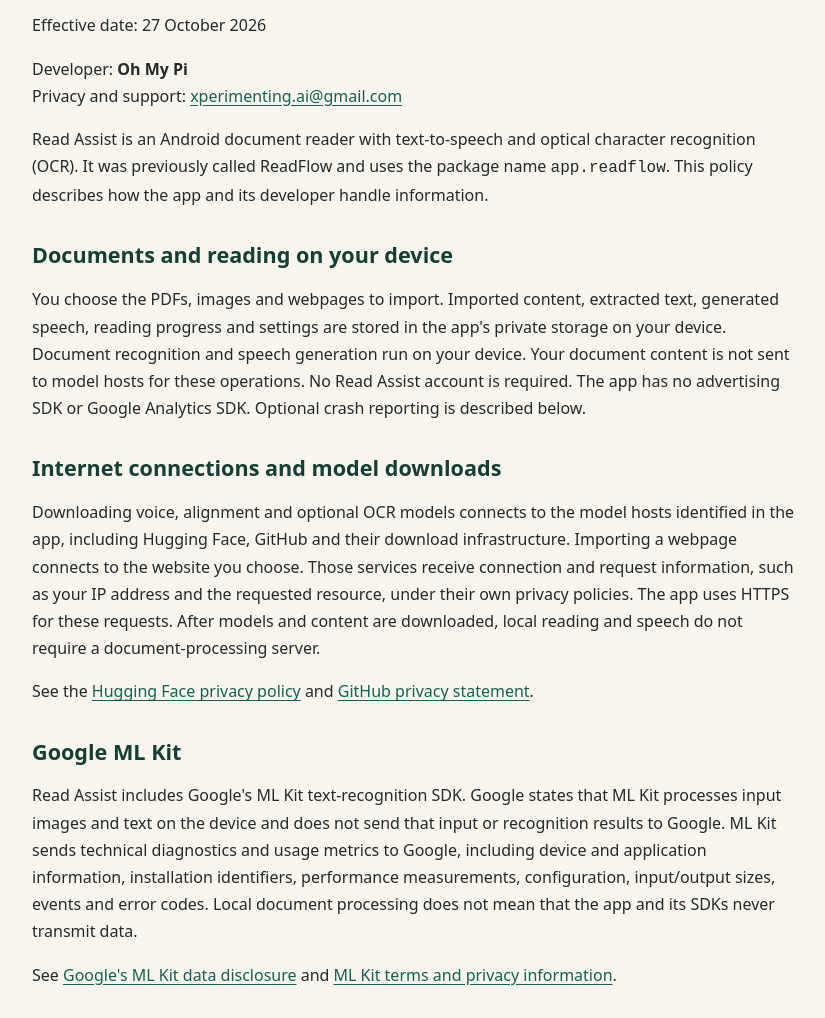
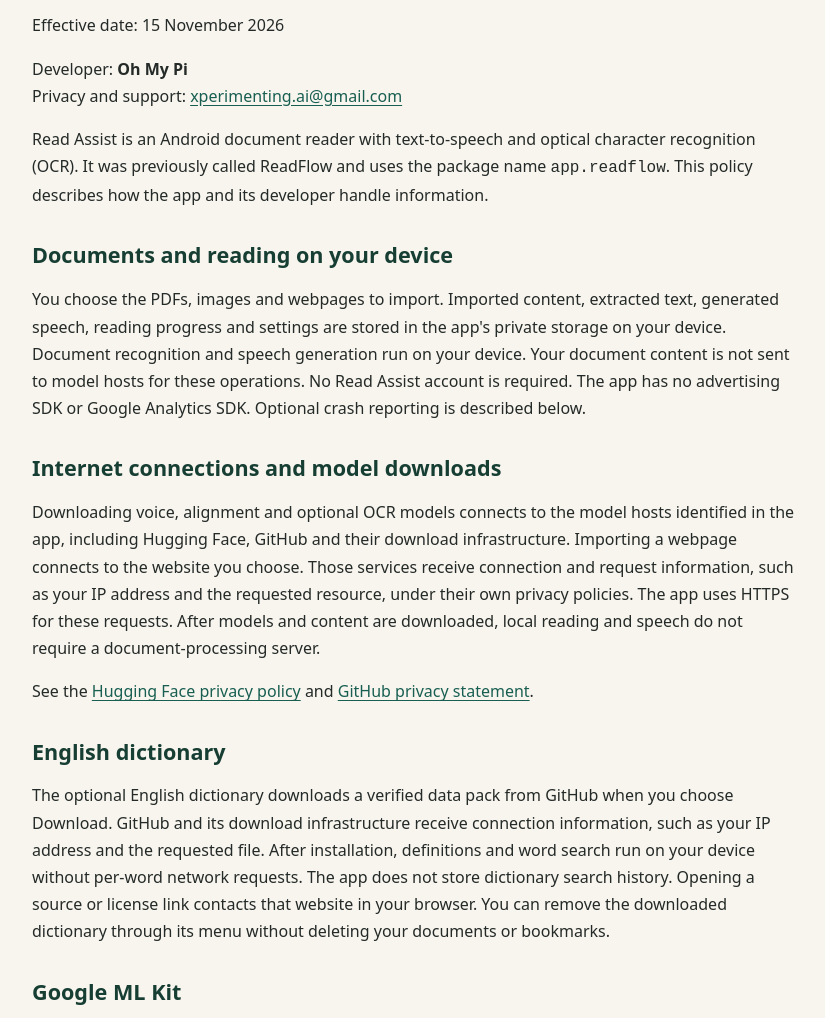
Before and after one commit to sainadh812/ReadFlow, a plain HTML site: page privacy.html in a window 1280 px wide. Shown: the part 187-1205 px from the top of the page, without its empty margins (224-1049 px from the left). Drawn offline with Linux system fonts and the light colour scheme.

Commit message:
Publish Read Assist privacy policy

```diff
--- a/privacy.html
+++ b/privacy.html
@@ -27,7 +27,7 @@
   <header>
     <p>Read Assist</p>
     <h1>Privacy Policy</h1>
-    <p>Effective date: <time datetime="2026-10-27">27 October 2026</time></p>
+    <p>Effective date: <time datetime="2026-11-15">15 November 2026</time></p>
     <p>Developer: <strong>Oh My Pi</strong><br>
       Privacy and support: <a href="mailto:xperimenting.ai@gmail.com">xperimenting.ai@gmail.com</a></p>
   </header>
@@ -50,6 +50,14 @@
     After models and content are downloaded, local reading and speech do not require a document-processing server.</p>
   <p>See the <a href="https://huggingface.co/privacy">Hugging Face privacy policy</a> and
     <a href="https://docs.github.com/en/site-policy/privacy-policies/github-general-privacy-statement">GitHub privacy statement</a>.</p>
+
+  <h2>English dictionary</h2>
+  <p>The optional English dictionary downloads a verified data pack from GitHub when you choose Download.
+    GitHub and its download infrastructure receive connection information, such as your IP address and
+    the requested file. After installation, definitions and word search run on your device without
+    per-word network requests. The app does not store dictionary search history. Opening a source or
+    license link contacts that website in your browser. You can remove the downloaded dictionary
+    through its menu without deleting your documents or bookmarks.</p>
 
   <h2>Google ML Kit</h2>
   <p>Read Assist includes Google's ML Kit text-recognition SDK. Google states that ML Kit processes input
```
